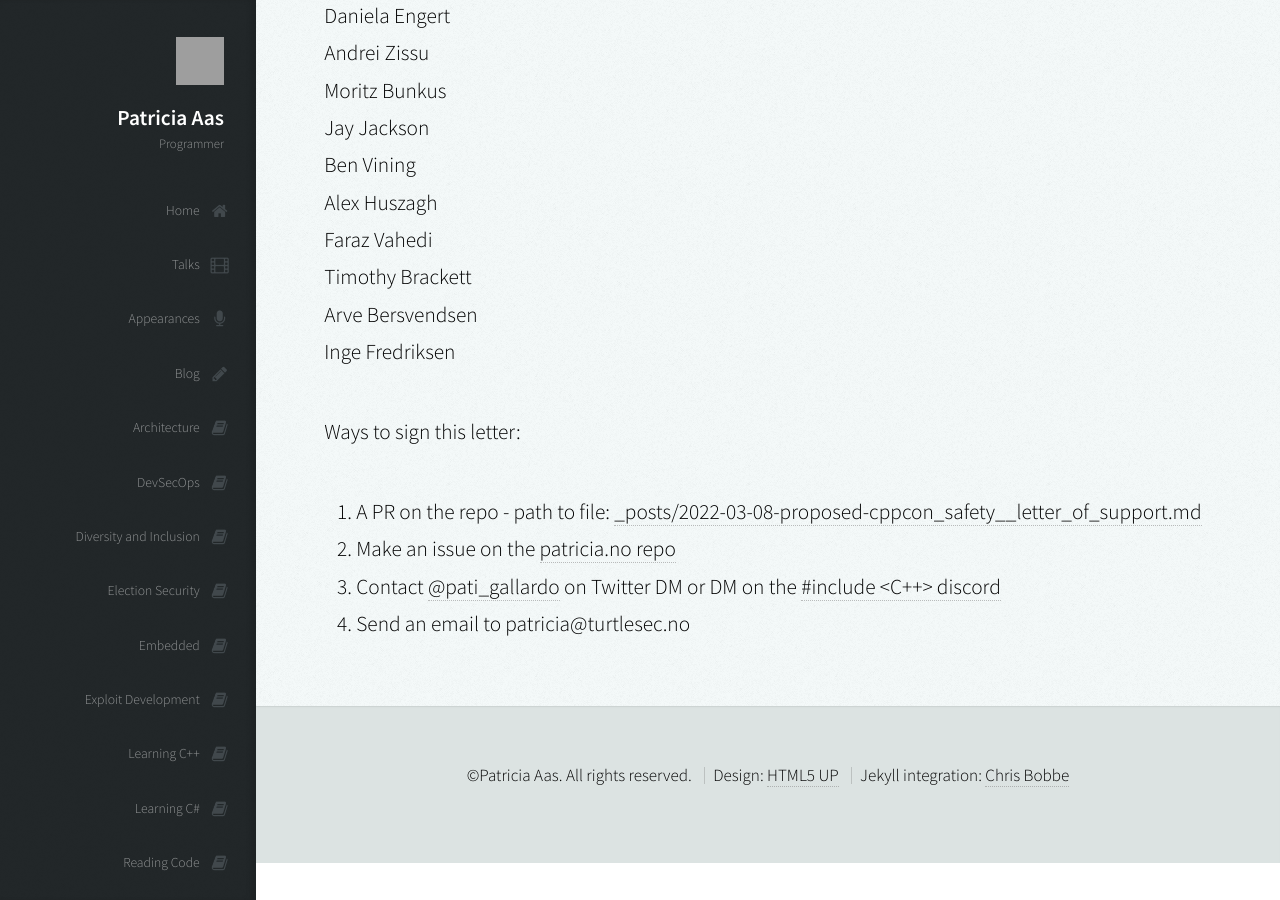
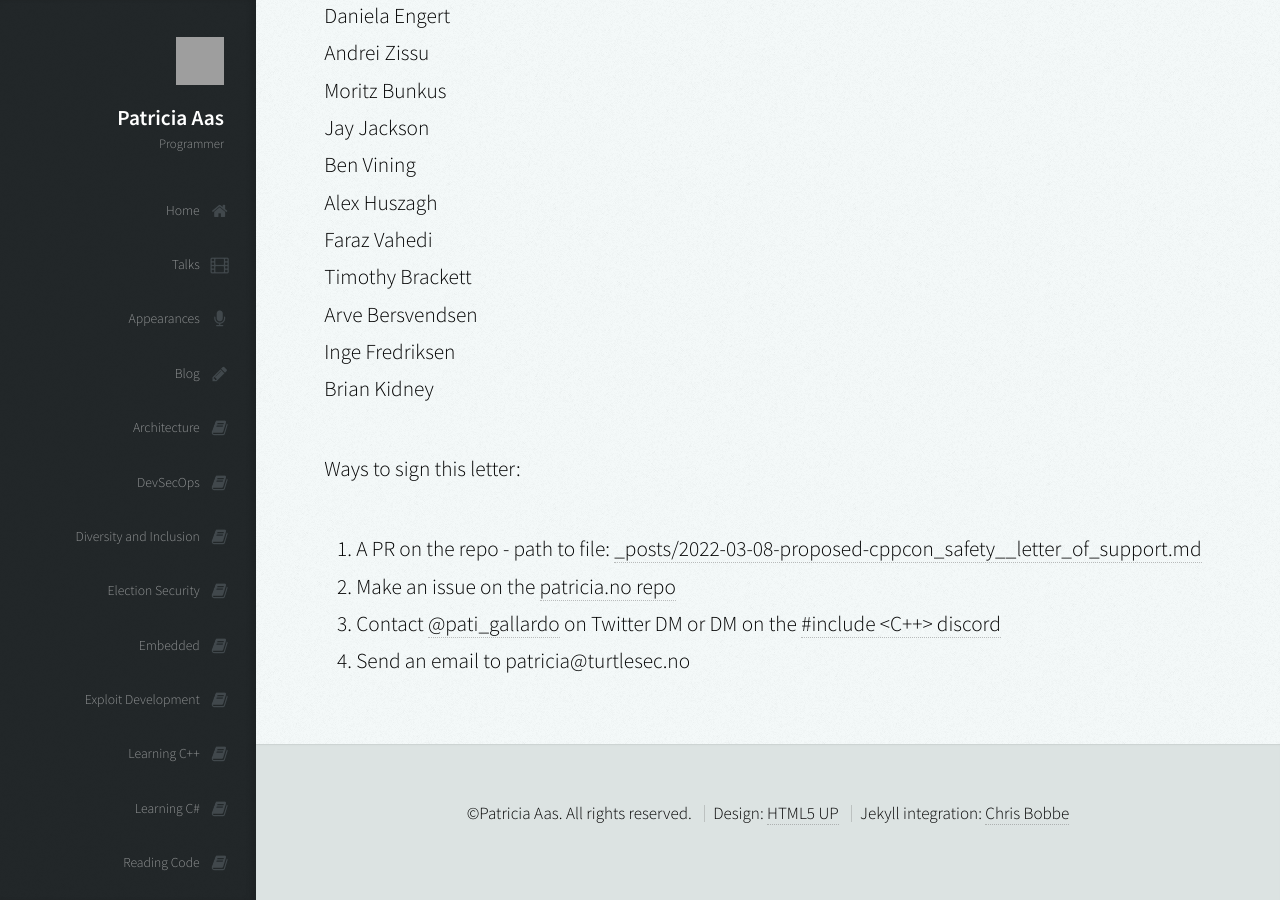
Before and after one commit to patricia-gallardo/patricia-gallardo.github.io, a Jekyll site: the page built from _posts/2022-03-08-proposed-cppcon_safety__letter_of_support.md, in a window 1280 px wide and 900 px high, scrolled down 7202 px. Built offline with Jekyll 4.4.1, drawn with Linux system fonts in a browser that asks for light colours; nearby versions of some CDN libraries; grey boxes are pictures that could not be loaded.

Commit message:
Sign Letter of Support

```diff
--- a/_posts/2022-03-08-proposed-cppcon_safety__letter_of_support.md
+++ b/_posts/2022-03-08-proposed-cppcon_safety__letter_of_support.md
@@ -201,6 +201,7 @@ Faraz Vahedi <br>
 Timothy Brackett <br>
 Arve Bersvendsen <br>
 Inge Fredriksen <br>
+Brian Kidney <br>
 
 
 Ways to sign this letter:
```
